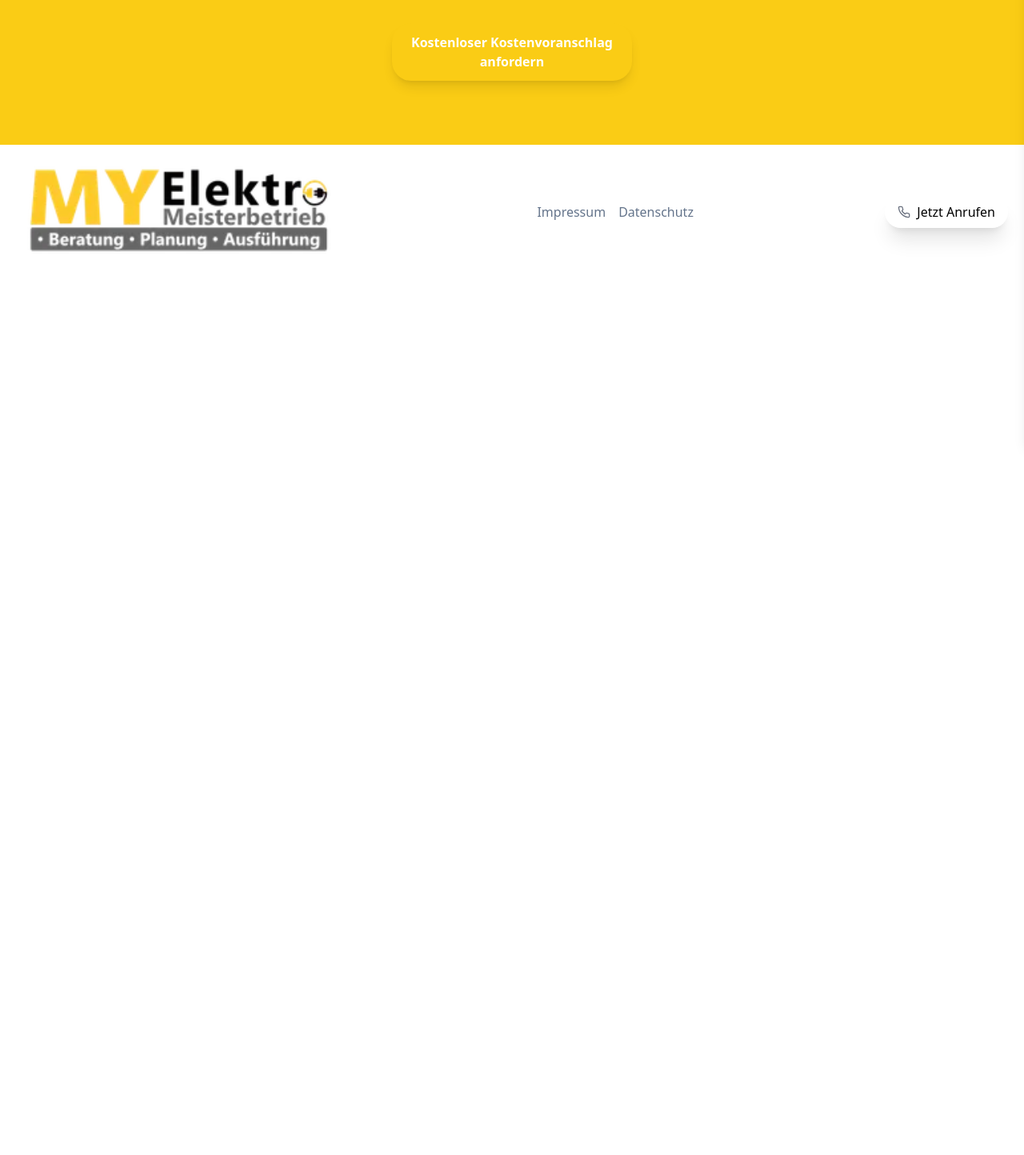
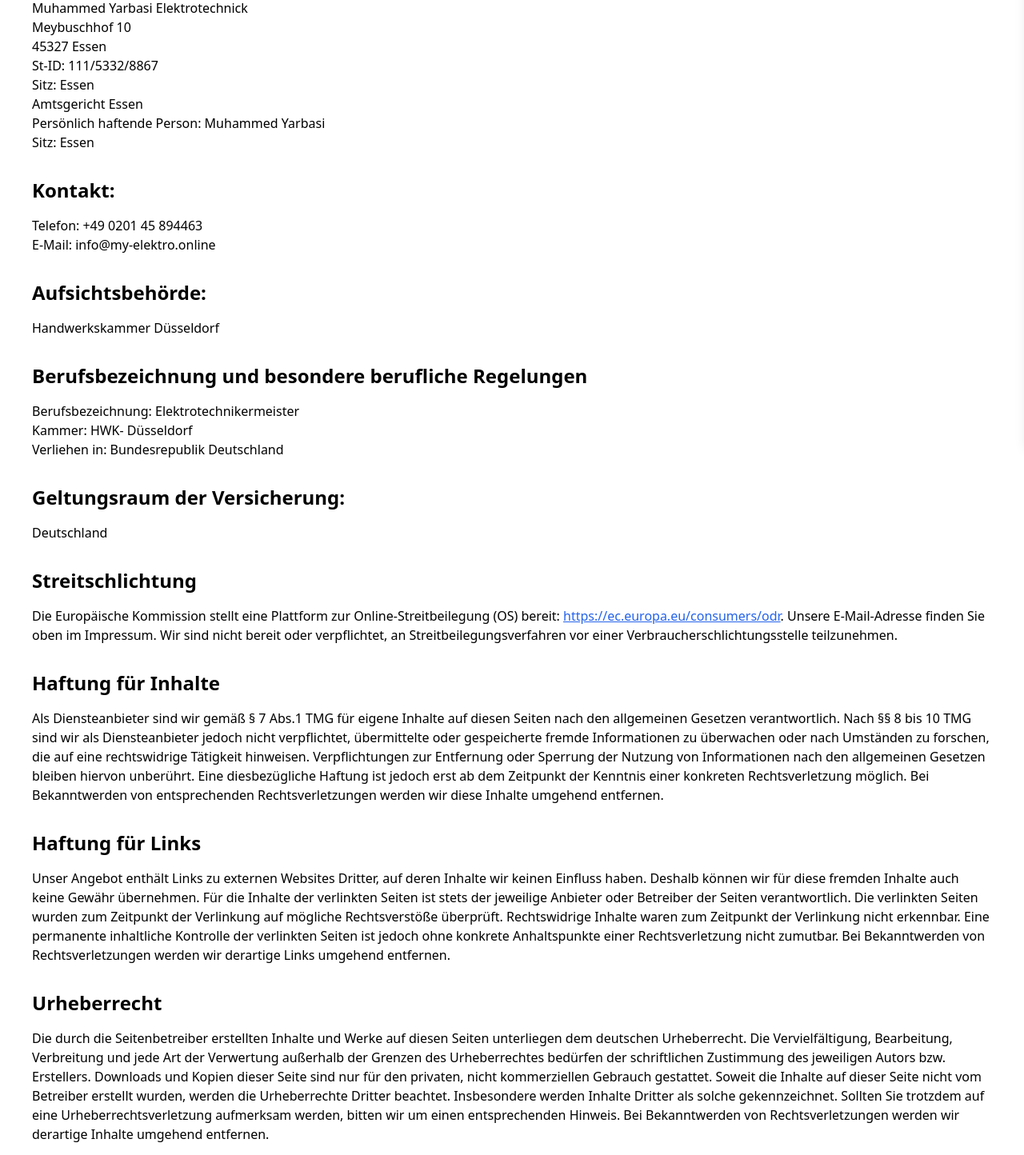
Before and after one commit to MehmetKaldirim/my-elektro, a React (Vite) app in the folder client/: page /impressum in a window 1280 px wide. Shown: the part 246-1690 px from the top of the page at 80% size. Before the commit the page ends 800 px from the top, so only its background shows below. Built offline with nearby package versions, Linux system fonts and the light colour scheme; no server answers.

Commit message:
datenshutz and impressum page added

```diff
--- a/client/src/App.jsx
+++ b/client/src/App.jsx
@@ -12,6 +12,8 @@
 import Comments from "./pages/Comments";
 import UpdateComment from "./pages/UpdateComment";
 import Kontakt from "./pages/Contact";
+import Impressum from "./pages/Impressum";
+import Datenschutz from "./pages/Datenshutz";
 export default function App() {
   return (
     <BrowserRouter>
@@ -33,6 +35,8 @@
               element={<UpdateComment />}
             />
           </Route>
+          <Route path="/impressum" element={<Impressum />} />
+          <Route path="/datenschutz" element={<Datenschutz />} />
         </Routes>
       </div>
       <CTA />
--- /dev/null
+++ b/client/src/pages/Datenshutz.jsx
@@ -0,0 +1,81 @@
+import React from "react";
+
+const Datenschutz = () => {
+  return (
+    <div style={{ padding: "20px", fontFamily: "Arial, sans-serif" }}>
+      <h1>Datenschutz</h1>
+
+      <p>
+        Der Schutz Ihrer persönlichen Daten ist uns sehr wichtig. In dieser
+        Datenschutzerklärung informieren wir Sie darüber, wie wir Ihre
+        personenbezogenen Daten verarbeiten und welche Rechte Sie in Bezug auf
+        Ihre Daten haben.
+      </p>
+
+      <h2>1. Verantwortlicher</h2>
+      <p>
+        Der Verantwortliche für die Verarbeitung Ihrer personenbezogenen Daten
+        ist Mehmet Kaldirim.
+      </p>
+
+      <h2>2. Erhebung und Verarbeitung von Daten</h2>
+      <p>
+        Wir erheben und verarbeiten personenbezogene Daten nur, soweit dies
+        gesetzlich erlaubt ist oder Sie in die Datenverarbeitung einwilligen.
+        Dies kann der Fall sein, wenn Sie unsere Website besuchen, uns
+        kontaktieren oder unsere Dienstleistungen in Anspruch nehmen.
+      </p>
+
+      <h2>3. Zweck der Datenverarbeitung</h2>
+      <p>
+        Ihre Daten werden zu folgenden Zwecken verarbeitet:
+        <ul>
+          <li>Bereitstellung unserer Website und Dienstleistungen</li>
+          <li>Bearbeitung Ihrer Anfragen</li>
+          <li>Erfüllung gesetzlicher Verpflichtungen</li>
+        </ul>
+      </p>
+
+      <h2>4. Weitergabe von Daten an Dritte</h2>
+      <p>
+        Eine Weitergabe Ihrer personenbezogenen Daten an Dritte erfolgt nur,
+        wenn dies zur Erfüllung unserer vertraglichen Verpflichtungen
+        erforderlich ist, Sie eingewilligt haben oder wir gesetzlich dazu
+        verpflichtet sind.
+      </p>
+
+      <h2>5. Ihre Rechte</h2>
+      <p>
+        Sie haben das Recht auf Auskunft, Berichtigung, Löschung, Einschränkung
+        der Verarbeitung sowie das Recht auf Datenübertragbarkeit und
+        Widerspruch. Wenn Sie der Meinung sind, dass die Verarbeitung Ihrer
+        Daten gegen datenschutzrechtliche Vorschriften verstößt, können Sie sich
+        bei einer Aufsichtsbehörde beschweren.
+      </p>
+
+      <h2>6. Änderungen dieser Datenschutzerklärung</h2>
+      <p>
+        Wir behalten uns vor, diese Datenschutzerklärung gelegentlich zu
+        aktualisieren, um rechtliche Anforderungen umzusetzen oder Änderungen
+        unserer Dienstleistungen abzubilden. Die jeweils aktuelle Version finden
+        Sie auf unserer Website.
+      </p>
+
+      <h2>7. Kontakt</h2>
+      <p>
+        Wenn Sie Fragen zu dieser Datenschutzerklärung oder zur Verarbeitung
+        Ihrer personenbezogenen Daten haben, können Sie uns gerne kontaktieren.
+      </p>
+
+      <footer style={{ marginTop: "40px", fontSize: "0.9em", color: "#555" }}>
+        <p>Diese Webseite wurde von Mehmet Kaldirim erstellt.</p>
+        <p>
+          Die Erstellung dieser Seite dient ausschließlich zu Lernzwecken im
+          Rahmen des Codings.
+        </p>
+      </footer>
+    </div>
+  );
+};
+
+export default Datenschutz;
--- /dev/null
+++ b/client/src/pages/Impressum.jsx
@@ -0,0 +1,117 @@
+import React from "react";
+
+export default function Impressum() {
+  return (
+    <div className="p-10">
+      <h1 className="text-3xl font-bold mb-6">Impressum</h1>
+
+      <section className="mb-8">
+        <h2 className="text-2xl font-semibold mb-4">Angaben gemäß § 5 TMG</h2>
+        <p>Muhammed Yarbasi Elektrotechnick</p>
+        <p>Meybuschhof 10</p>
+        <p>45327 Essen</p>
+        <p>St-ID: 111/5332/8867</p>
+        <p>Sitz: Essen</p>
+        <p>Amtsgericht Essen</p>
+        <p>Persönlich haftende Person: Muhammed Yarbasi</p>
+        <p>Sitz: Essen</p>
+      </section>
+
+      <section className="mb-8">
+        <h2 className="text-2xl font-semibold mb-4">Kontakt:</h2>
+        <p>Telefon: +49 0201 45 894463</p>
+        <p>E-Mail: info@my-elektro.online</p>
+      </section>
+
+      <section className="mb-8">
+        <h2 className="text-2xl font-semibold mb-4">Aufsichtsbehörde:</h2>
+        <p>Handwerkskammer Düsseldorf</p>
+      </section>
+
+      <section className="mb-8">
+        <h2 className="text-2xl font-semibold mb-4">
+          Berufsbezeichnung und besondere berufliche Regelungen
+        </h2>
+        <p>Berufsbezeichnung: Elektrotechnikermeister</p>
+        <p>Kammer: HWK- Düsseldorf</p>
+        <p>Verliehen in: Bundesrepublik Deutschland</p>
+      </section>
+
+      <section className="mb-8">
+        <h2 className="text-2xl font-semibold mb-4">
+          Geltungsraum der Versicherung:
+        </h2>
+        <p>Deutschland</p>
+      </section>
+
+      <section className="mb-8">
+        <h2 className="text-2xl font-semibold mb-4">Streitschlichtung</h2>
+        <p>
+          Die Europäische Kommission stellt eine Plattform zur
+          Online-Streitbeilegung (OS) bereit:{" "}
+          <a
+            href="https://ec.europa.eu/consumers/odr"
+            className="text-blue-600 underline"
+          >
+            https://ec.europa.eu/consumers/odr
+          </a>
+          . Unsere E-Mail-Adresse finden Sie oben im Impressum. Wir sind nicht
+          bereit oder verpflichtet, an Streitbeilegungsverfahren vor einer
+          Verbraucherschlichtungsstelle teilzunehmen.
+        </p>
+      </section>
+
+      <section className="mb-8">
+        <h2 className="text-2xl font-semibold mb-4">Haftung für Inhalte</h2>
+        <p>
+          Als Diensteanbieter sind wir gemäß § 7 Abs.1 TMG für eigene Inhalte
+          auf diesen Seiten nach den allgemeinen Gesetzen verantwortlich. Nach
+          §§ 8 bis 10 TMG sind wir als Diensteanbieter jedoch nicht
+          verpflichtet, übermittelte oder gespeicherte fremde Informationen zu
+          überwachen oder nach Umständen zu forschen, die auf eine rechtswidrige
+          Tätigkeit hinweisen. Verpflichtungen zur Entfernung oder Sperrung der
+          Nutzung von Informationen nach den allgemeinen Gesetzen bleiben
+          hiervon unberührt. Eine diesbezügliche Haftung ist jedoch erst ab dem
+          Zeitpunkt der Kenntnis einer konkreten Rechtsverletzung möglich. Bei
+          Bekanntwerden von entsprechenden Rechtsverletzungen werden wir diese
+          Inhalte umgehend entfernen.
+        </p>
+      </section>
+
+      <section className="mb-8">
+        <h2 className="text-2xl font-semibold mb-4">Haftung für Links</h2>
+        <p>
+          Unser Angebot enthält Links zu externen Websites Dritter, auf deren
+          Inhalte wir keinen Einfluss haben. Deshalb können wir für diese
+          fremden Inhalte auch keine Gewähr übernehmen. Für die Inhalte der
+          verlinkten Seiten ist stets der jeweilige Anbieter oder Betreiber der
+          Seiten verantwortlich. Die verlinkten Seiten wurden zum Zeitpunkt der
+          Verlinkung auf mögliche Rechtsverstöße überprüft. Rechtswidrige
+          Inhalte waren zum Zeitpunkt der Verlinkung nicht erkennbar. Eine
+          permanente inhaltliche Kontrolle der verlinkten Seiten ist jedoch ohne
+          konkrete Anhaltspunkte einer Rechtsverletzung nicht zumutbar. Bei
+          Bekanntwerden von Rechtsverletzungen werden wir derartige Links
+          umgehend entfernen.
+        </p>
+      </section>
+
+      <section className="mb-8">
+        <h2 className="text-2xl font-semibold mb-4">Urheberrecht</h2>
+        <p>
+          Die durch die Seitenbetreiber erstellten Inhalte und Werke auf diesen
+          Seiten unterliegen dem deutschen Urheberrecht. Die Vervielfältigung,
+          Bearbeitung, Verbreitung und jede Art der Verwertung außerhalb der
+          Grenzen des Urheberrechtes bedürfen der schriftlichen Zustimmung des
+          jeweiligen Autors bzw. Erstellers. Downloads und Kopien dieser Seite
+          sind nur für den privaten, nicht kommerziellen Gebrauch gestattet.
+          Soweit die Inhalte auf dieser Seite nicht vom Betreiber erstellt
+          wurden, werden die Urheberrechte Dritter beachtet. Insbesondere werden
+          Inhalte Dritter als solche gekennzeichnet. Sollten Sie trotzdem auf
+          eine Urheberrechtsverletzung aufmerksam werden, bitten wir um einen
+          entsprechenden Hinweis. Bei Bekanntwerden von Rechtsverletzungen
+          werden wir derartige Inhalte umgehend entfernen.
+        </p>
+      </section>
+    </div>
+  );
+}
```
